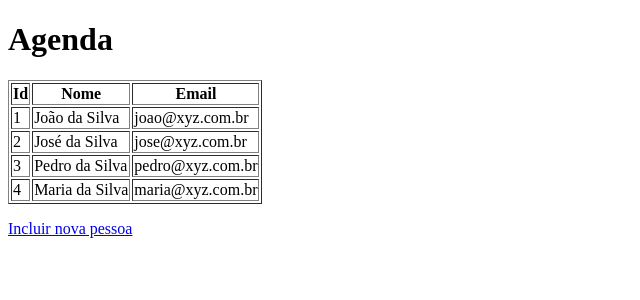
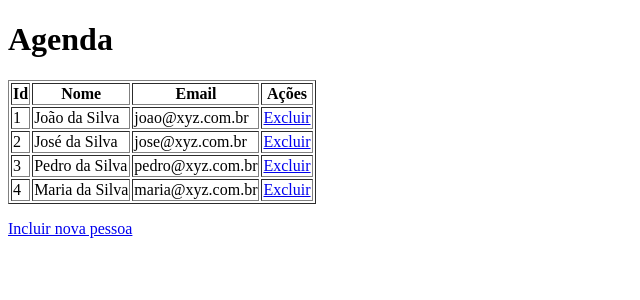
Before and after one commit to marcioaraya/ltpi-1.22, a PHP site: page / in a window 1280 px wide. Shown: the top 300 px of the page, without its empty margins (0-640 px from the left). Run offline with PHP 8.4, Linux system fonts and the light colour scheme; data comes from the database, SQL or seed files in the repository.

Commit message:
inclui link para exclusão

```diff
--- a/aula11-banco-dados/index.php
+++ b/aula11-banco-dados/index.php
@@ -20,12 +20,13 @@ include "inc/conectabd.php"
     $linhas = $statement->fetchAll(PDO::FETCH_ASSOC);
 
     echo '<table border="1">';
-    echo '<tr><th>Id</th><th>Nome</th><th>Email</th></tr>';
+    echo '<tr><th>Id</th><th>Nome</th><th>Email</th><th>Ações</th></tr>';
     foreach($linhas as $pessoa){
         echo "<tr>".
             "<td>".$pessoa["id_pessoa"]."</td>".
             "<td>".$pessoa["ds_nome"]."</td>".
             "<td>".$pessoa["ds_email"]."</td>".
+            "<td><a href=".'"excluirPessoa.php?id="'.$pessoa["id_pessoa"].'">Excluir</a></td>';
             "</tr>";
     }
     echo '</table>';
```
